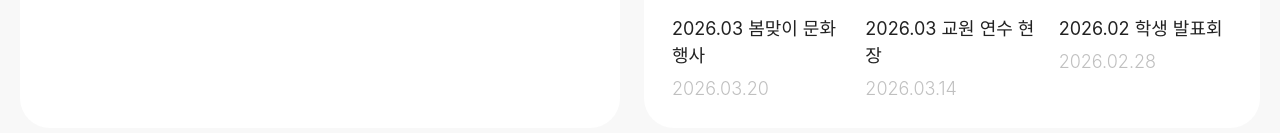
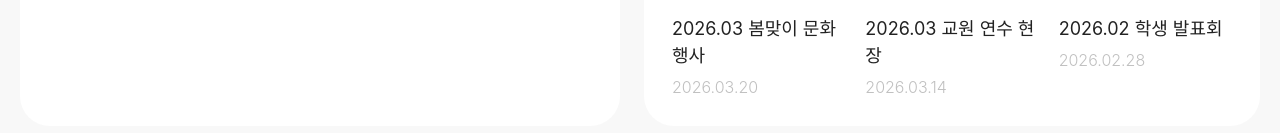
Before and after one commit to Geumjeongyahak/Frontend, a Next.js app: page / in a window 1280 px wide. Shown: the part 1090-1223 px from the top of the page. Built offline with nearby package versions, Linux system fonts and the light colour scheme.

Commit message:
style: 행사 사진 섹션 text 사이즈 변경

```diff
--- a/components/home/EventPhotoCard.tsx
+++ b/components/home/EventPhotoCard.tsx
@@ -77,7 +77,7 @@ const PhotoDate = styled.time`
   display: inline-block;
   margin-top: ${spacing.space8};
   color: ${colors.muted};
-  font-size: ${typography.fontSize18};
+  font-size: ${typography.fontSize16};
   line-height: ${typography.lineHeight130};
   font-weight: 300;
 `;
```
